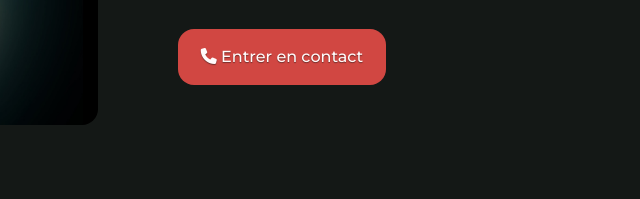
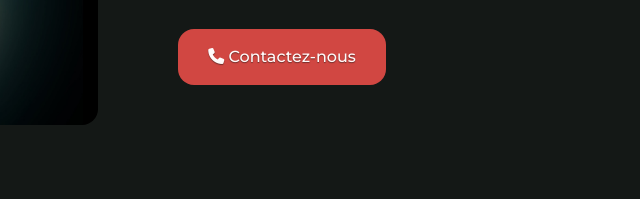
Before and after one commit to EdenAz7/Expertdem, a plain HTML site: page index.html in a window 1280 px wide. Shown: the part 5496-5695 px from the top of the page, 550-1190 px from the left. Drawn offline with nearby package versions, Linux system fonts and the light colour scheme; a web font is replaced by a local one.

Commit message:
Update index.html

```diff
--- a/index.html
+++ b/index.html
@@ -279,7 +279,7 @@
         <a href="#contact">
           <button type="button" class="contact-button">
             <i class="fa-solid fa-phone"></i>
-            Entrer en contact</button>
+            Contactez-nous</button>
         </a>
       </div>
     </section>
```
